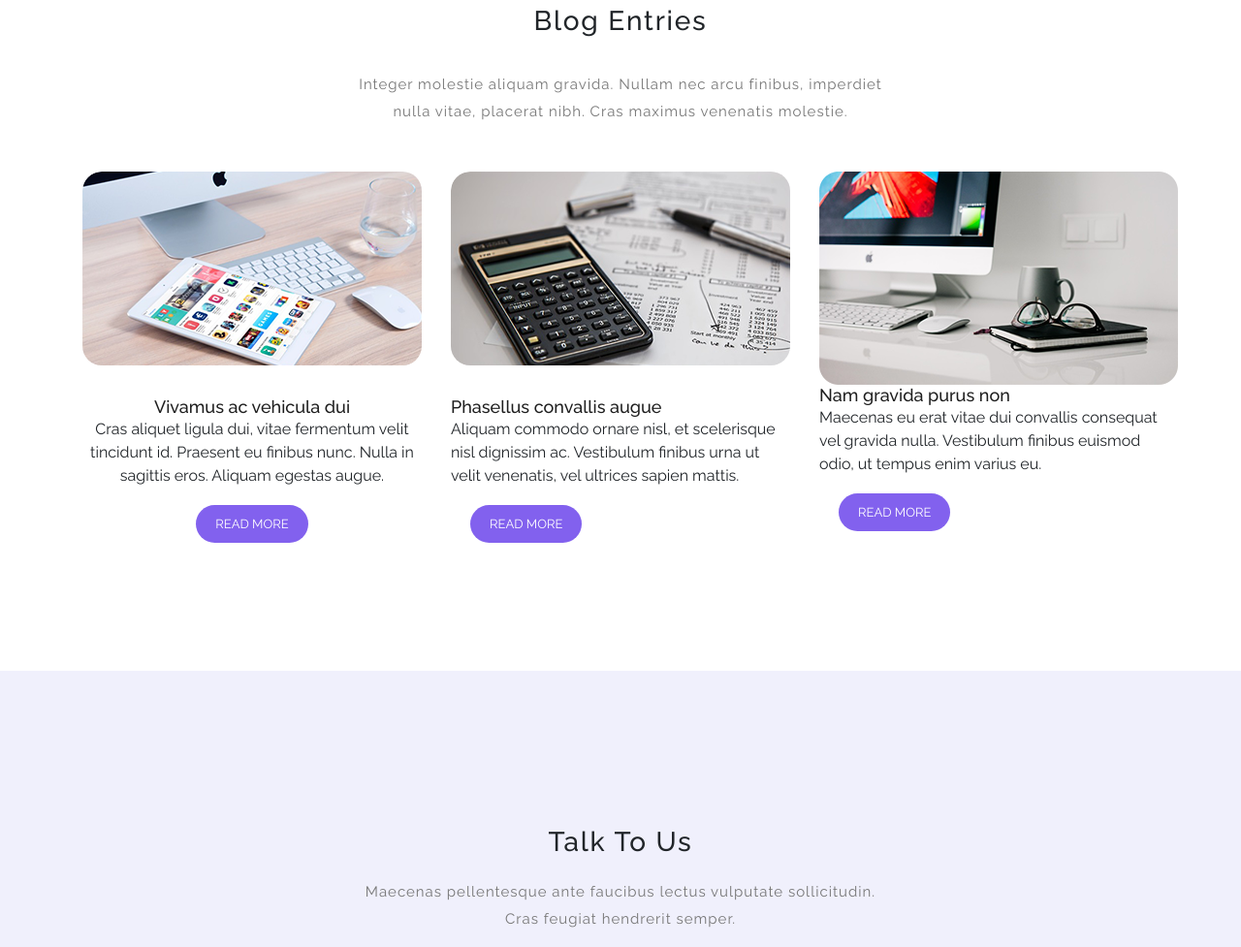
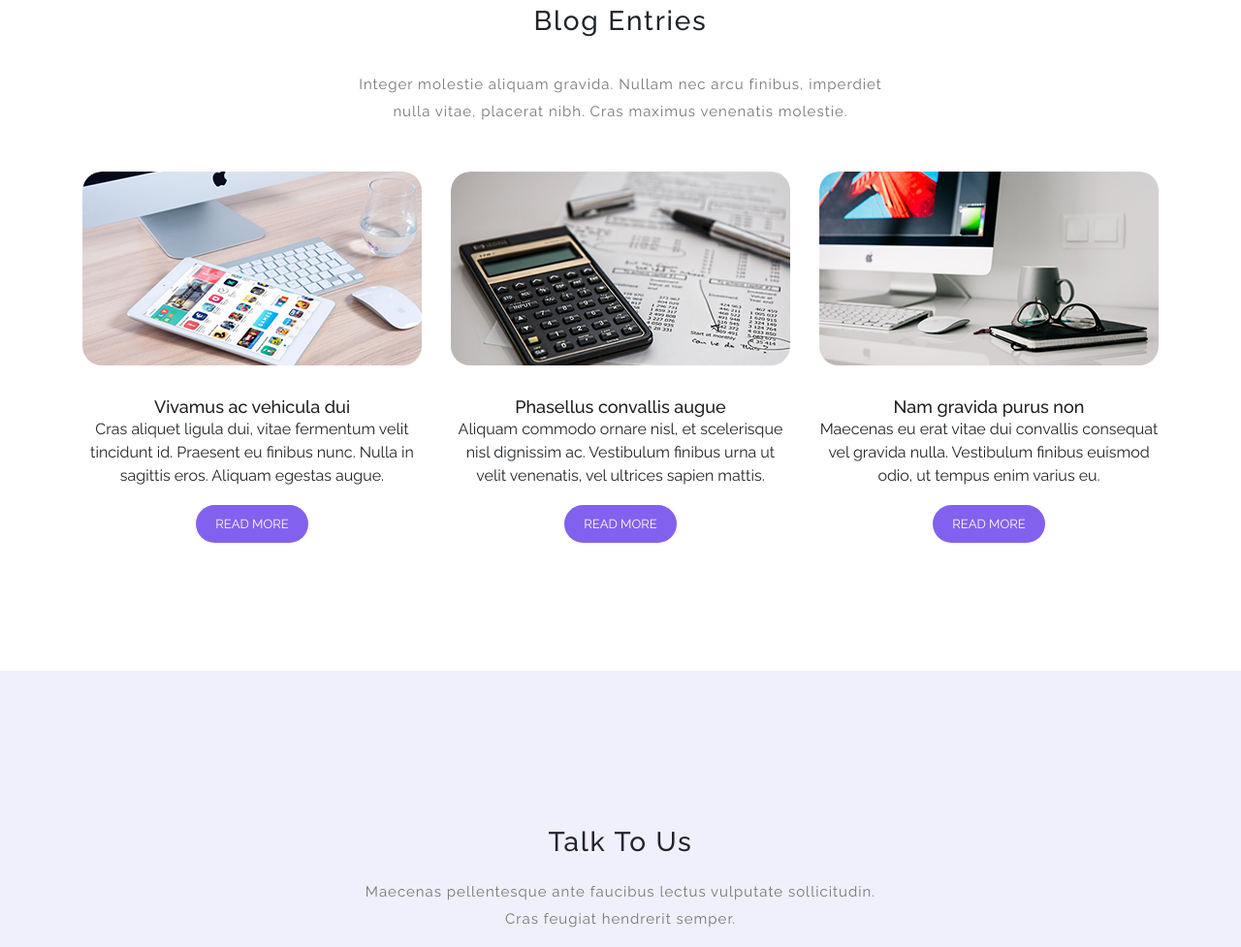
Before and after one commit to tantruongg23/project-mini4-BEM-SCSS, a plain HTML site: page index.html in a window 1280 px wide. Shown: the part 4458-5435 px from the top of the page at 97% size. Drawn offline with nearby package versions, Linux system fonts and the light colour scheme; files whose address does not match are found by name.

Commit message:
fix block: blog in index.html

```diff
--- a/index.html
+++ b/index.html
@@ -571,7 +571,7 @@
           </div>
         </div>
         <div class="col-lg-4 col-md-6 col-sm-12 col-12">
-          <div class="blog__item__item">
+          <div class="blog__item">
             <div class="blog__item__image">
               <img src="./assets/images/blog-item-02.png" alt="">
             </div>
@@ -590,8 +590,8 @@
         </div>
 
         <div class="col-lg-4 col-md-6 col-sm-12 col-12">
-          <div class="blog__item__item">
-            <div class="blog__item-image">
+          <div class="blog__item">
+            <div class="blog__item__image">
               <img src="./assets/images/blog-item-03.png" alt="">
             </div>
             <h4 class="blog__item__title">
```
